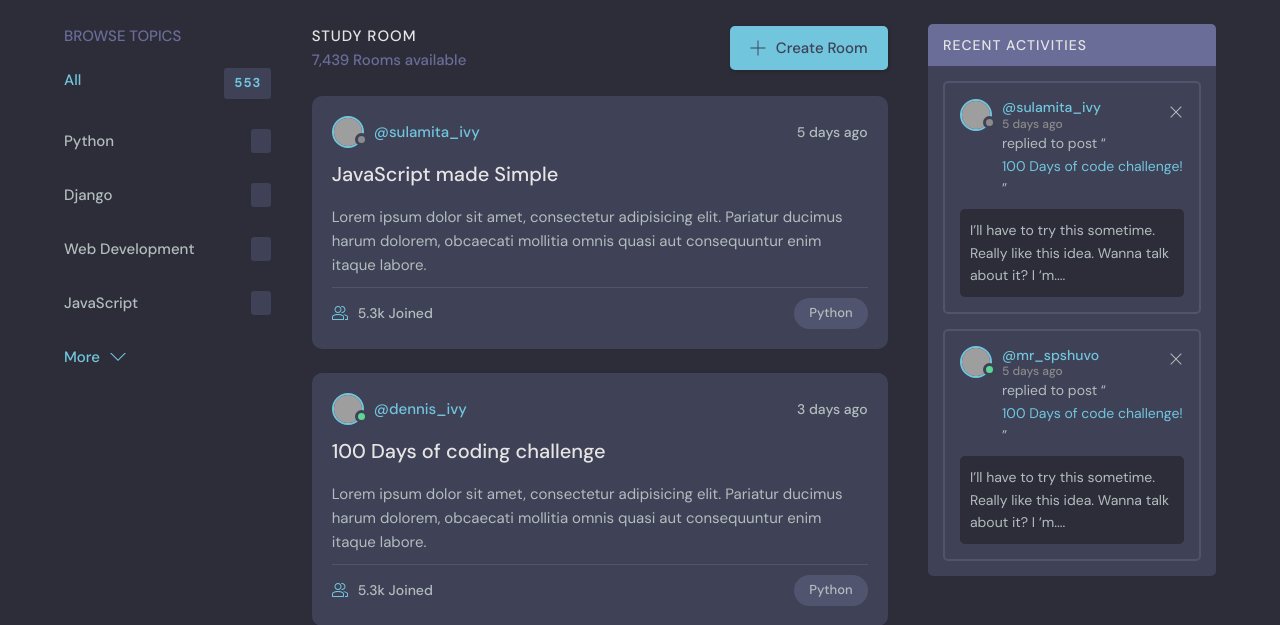
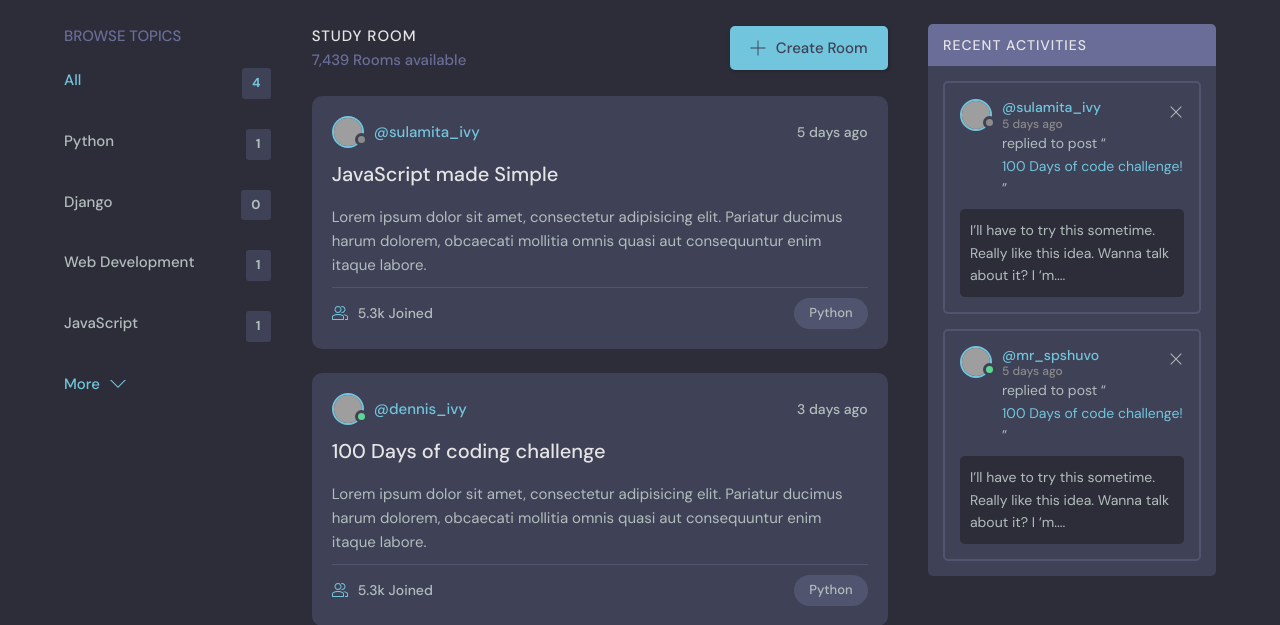
Before and after one commit to MohammadShuvoAli/StudySquad, a Django app: page / in a window 1280 px wide. Shown: the part 76-701 px from the top of the page. Run offline with Django 4.2, Linux system fonts and the light colour scheme; data comes from the database, SQL or seed files in the repository; grey boxes are pictures that could not be loaded.

Commit message:
Update topic_component.html

```diff
--- a/base/templates/base/topic_component.html
+++ b/base/templates/base/topic_component.html
@@ -4,13 +4,13 @@
   </div>
   <ul class="topics__list">
     <li>
-      <a href="{% url 'home' %}" class="active">All <span>553</span></a>
+      <a href="{% url 'home' %}" class="active">All <span>{{topics.count}}</span></a>
     </li>
 
     {% for topic in topics %}
 
     <li>
-      <a href="{% url 'home' %}?q={{topic.name}}">{{topic.name}} <span>{{topic.room.room_set.all.count}}</span></a>
+      <a href="{% url 'home' %}?q={{topic.name}}">{{topic.name}} <span>{{topic.room_set.all.count}}</span></a>
     </li>
     {% endfor %}
 
```
